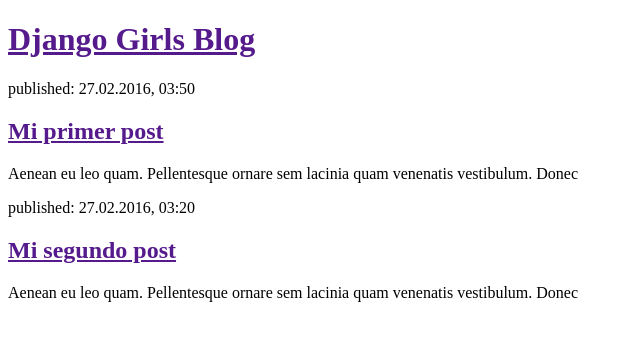
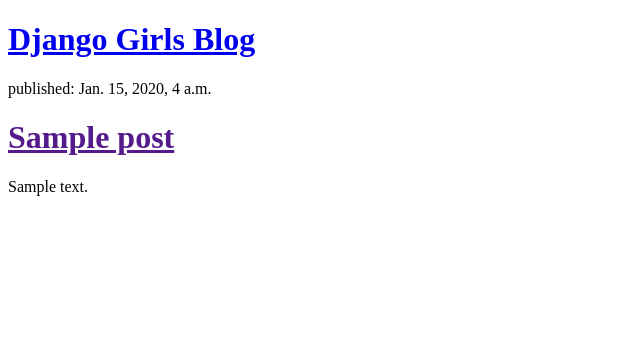
Before and after one commit to ReynaHG/DjangoGirls, a Django app: template blog/templates/blog/post_list.html in a window 1280 px wide. Shown: the top 341 px of the page, without its empty margins (0-640 px from the left). Run offline with Django 3.2, Linux system fonts and the light colour scheme; the template is opened without the code that fills it: values that come from a table or form of the project are taken from there, others are empty; tables that the repository leaves empty hold one stand-in row (values such as "Sample post").

Commit message:
Cambios Post

```diff
--- a/blog/templates/blog/post_list.html
+++ b/blog/templates/blog/post_list.html
@@ -6,17 +6,16 @@
   </head>
     <body>
       <div>
-        <h1><a href="">Django Girls Blog</a></h1>
+        <h1><a href="/">Django Girls Blog</a></h1>
       </div>
-      <div>
-        <p>published: 27.02.2016, 03:50</p>
-        <h2><a href="">Mi primer post</a></h2>
-        <p>Aenean eu leo quam. Pellentesque ornare sem lacinia quam venenatis vestibulum. Donec
-      </div>
-      <div>
-        <p>published: 27.02.2016, 03:20</p>
-        <h2><a href="">Mi segundo post</a></h2>
-        <p>Aenean eu leo quam. Pellentesque ornare sem lacinia quam venenatis vestibulum. Donec
-       </div>
+
+      {% for post in posts %}
+        <div>
+          <p>published: {{ post.published_date }}</p>
+          <h1><a href="">{{ post.title }}</a></h1>
+          <p>{{ post.text|linebreaks }}</p>
+        </div>
+     {% endfor %}
+
     </body>
 </html>
--- a/blog/views.py
+++ b/blog/views.py
@@ -1,6 +1,9 @@
+from .models import Post
 from django.shortcuts import render
+from django.utils import timezone
 
 # Create your views here.
 
 def post_list(request):
-    return render(request, 'blog/post_list.html', {})
+    posts = Post.objects.filter(published_date__lte=timezone.now()).order_by('published_date')
+    return render(request, 'blog/post_list.html', { "posts": posts})
```
